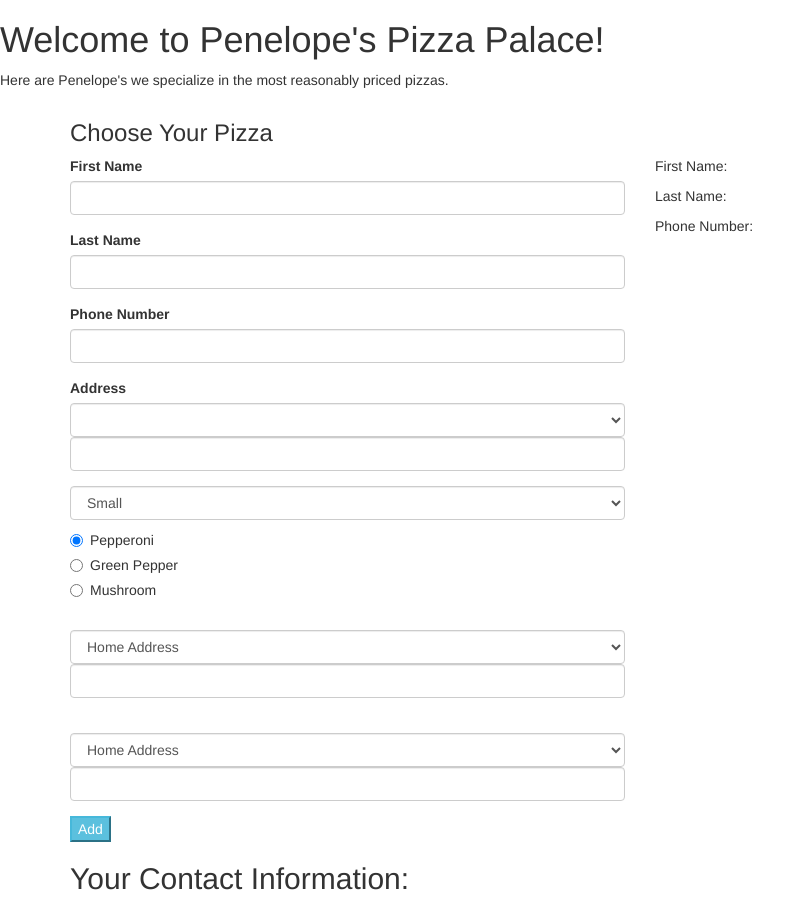
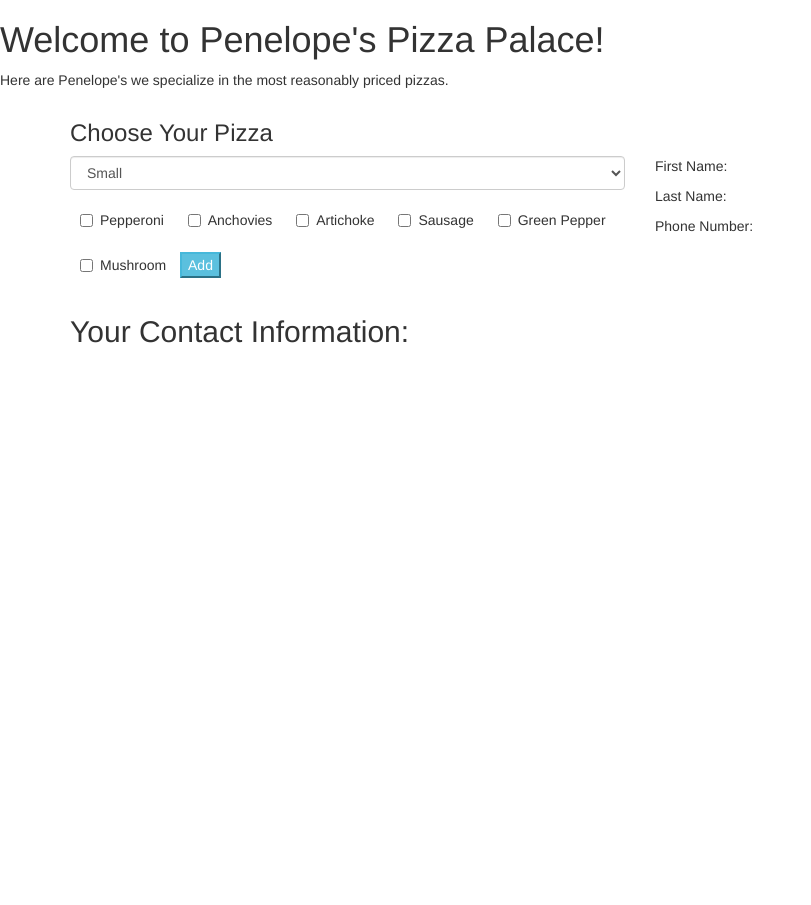
Before and after one commit to jftubridy/friday-6-21, a plain HTML site: page index.html in a window 1280 px wide. Shown: the whole page, without its empty margins (0-811 px from the left). After the commit the page ends 800 px from the top, so only its background shows below. Drawn offline with Linux system fonts and the light colour scheme.

Commit message:
change checkboxes to inlikeblock

```diff
--- a/css/styles.css
+++ b/css/styles.css
@@ -0,0 +1,9 @@
+
+#show-contact {
+display: none;
+}
+
+.checkbox {
+  padding: 10px;
+  display: inline-block;
+}
--- a/index.html
+++ b/index.html
@@ -18,7 +18,7 @@
         <div class="col-md-6">
           <form id="newPizza">
             <!-- name/address-->
-            <div class="form-group">
+            <!-- <div class="form-group">
               <label for="new-first-name">First Name</label>
               <input type="text"  class="form-control" id="new-first-name">
             </div>
@@ -40,36 +40,54 @@
                 <option>Work Email</option>
               </select>
               <input type="text"  class="form-control" id="firstAddress">
-            </div>
+            </div> -->
             <!-- size -->
             <select class="form-control" id="size">
-              <option value="1" >Small</option>
+              <option value="1">Small</option>
               <option value="2">Medium</option>
               <option value="3">Large</option>
               <option value="4">Party</option>
             </select>
 
             <!-- toppings-->
-            <div class="radio">
+            <div class="checkbox">
               <label>
-                <input type="radio" name="top" value="pepperoni" checked>
+                <input type="checkbox" name="top" value="pepperoni">
                 Pepperoni
               </label>
             </div>
-            <div class="radio">
+            <div class="checkbox">
               <label>
-                <input type="radio" name="top" value="greenPepper">
+                <input type="checkbox" name="top" value="anchovies">
+                Anchovies
+              </label>
+            </div>
+            <div class="checkbox">
+              <label>
+                <input type="checkbox" name="top" value="artichoke">
+                Artichoke
+              </label>
+            </div>
+            <div class="checkbox">
+              <label>
+                <input type="checkbox" name="top" value="sausage">
+                Sausage
+              </label>
+            </div>
+            <div class="checkbox">
+              <label>
+                <input type="checkbox" name="top" value="greenPepper">
                 Green Pepper
               </label>
             </div>
-            <div class="radio">
+            <div class="checkbox">
               <label>
-                <input type="radio" name="top" value="mushroom">
+                <input type="checkbox" name="top" value="mushroom">
                 Mushroom
               </label>
             </div>
             <!-- not needed now, save if needed to add later -->
-            <div class="form-group">
+            <!-- <div class="form-group">
               <label for="thirdAddress"></label>
               <select class="form-control" id="thirdType">
                 <option>Home Address</option>
@@ -88,7 +106,7 @@
                 <option>Work Email</option>
               </select>
               <input type="text"  class="form-control" id="fourthAddress">
-            </div>
+            </div> -->
 
 
             <!-- <div class="form-group">
@@ -103,7 +121,7 @@
           </ul>
         </div>
         <div class="col-md-6">
-          <div id="show-contact">
+          <div id="show-pizza">
             <p>First Name: <span class="first-name"></span></p>
             <p>Last Name: <span class="last-name"></span></p>
             <p>Phone Number: <span class="phone-number"></span></p>
@@ -118,7 +136,7 @@
         </div>
       </div>
     </div>
-    <!--go back and get the radio buttons to select for toppings, tie these into the inputs for the pizza constructors.  -->
+    <!--go back and get the CHECKBOXES INSTEAD!! to select for toppings, tie these into the inputs for the pizza constructors.  -->
 
   </body>
 </html>
--- a/js/scripts.js
+++ b/js/scripts.js
@@ -6,9 +6,9 @@
 
 // Business Logic for AddressBook ---------
 //main constructor
-function AddressBook() {
-  this.contacts = [],
-  this.currentId = 0
+function PizzaPalace() {
+  this.size = ,
+  this.toppings = []
 }
 //pushes contacts with id to the addressBook
 AddressBook.prototype.addContact = function(contact) {
```
Also changed, not shown: 1 other file.
